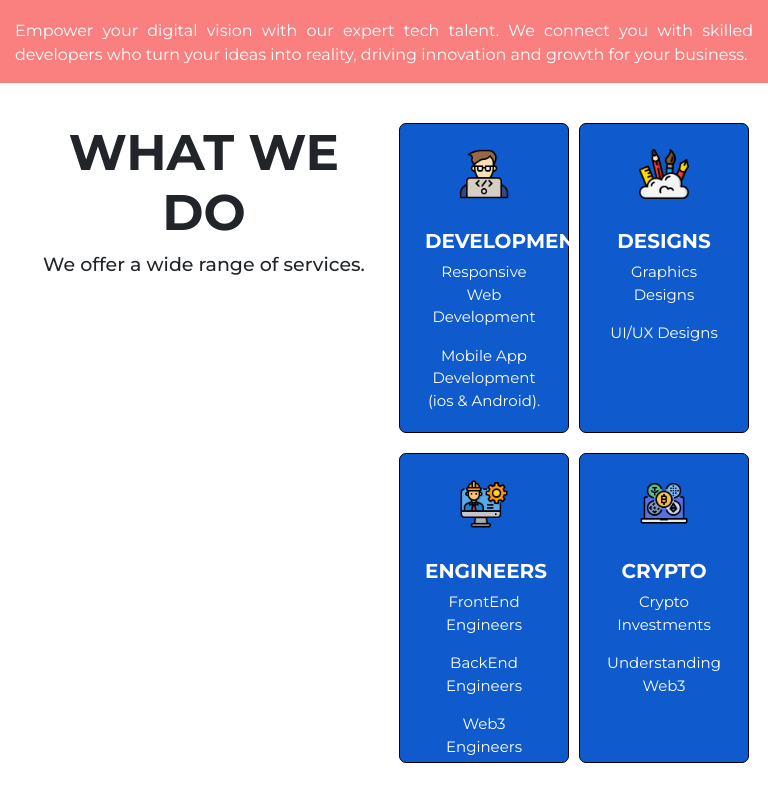
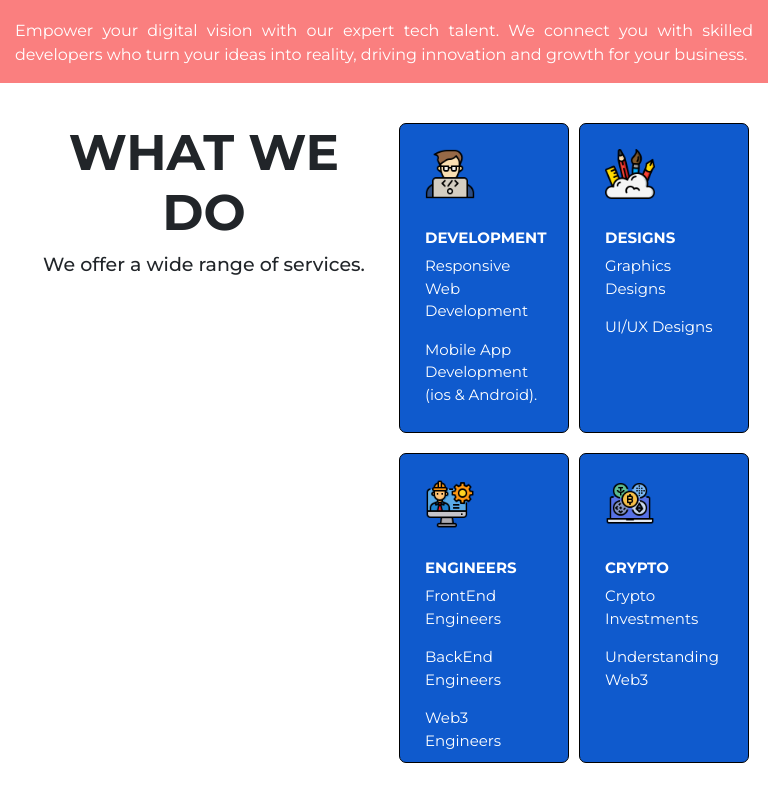
Before and after one commit to Gizzhy/techmaven, a React (Create React App) app: page / in a window 768 px wide. Shown: the part 1160-1956 px from the top of the page. Built offline with nearby package versions, Linux system fonts and the light colour scheme.

Commit message:
reponsive

```diff
--- a/src/pages/body.css
+++ b/src/pages/body.css
@@ -418,4 +418,16 @@ img {
     width: 170px;
     height: 310px;
   }
+  .fourboxes4 {
+    font-size: 15px;
+
+  }
+  .areas-things {
+    text-align: left;
+  }
+  .clients {
+
+    height: 170px;
+
+  }
 }
```
Also changed, not shown: src/pages/Body.js (+4 -10 lines).
